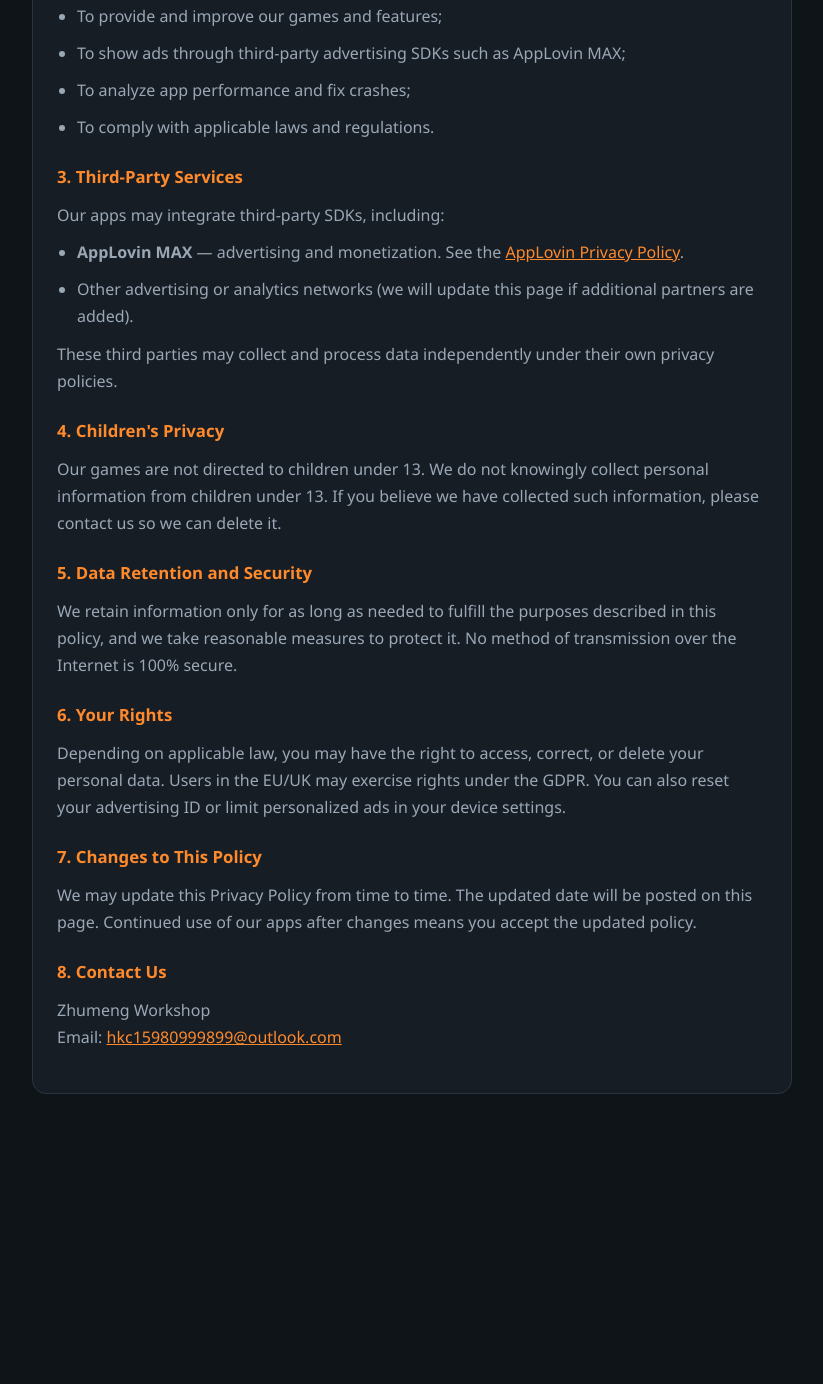
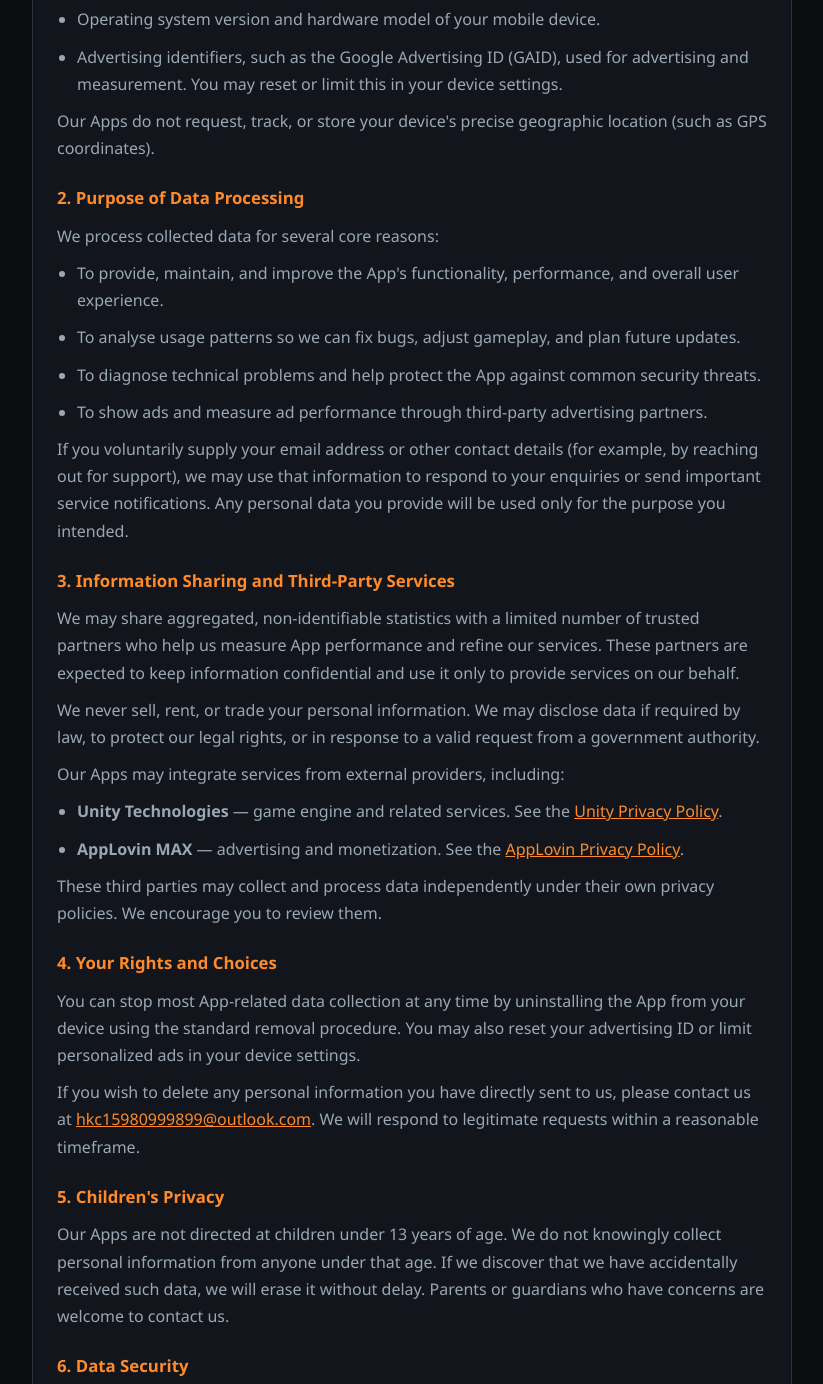
Before and after one commit to HKCMADAO/HKCMADAO.github.io, a plain HTML site: page privacy.html in a window 1280 px wide. Shown: the part 623-2007 px from the top of the page, without its empty margins (228-1051 px from the left). Before the commit the page ends 1773 px from the top, so only its background shows below. Drawn offline with Linux system fonts and the light colour scheme.

Commit message:
Rewrite privacy policy from studio template with AppLovin disclosure

```diff
--- a/privacy.html
+++ b/privacy.html
@@ -6,8 +6,8 @@
   <title>Privacy Policy | Zhumeng Workshop</title>
   <style>
     :root {
-      --bg: #0f1419;
-      --panel: #171d25;
+      --bg: #0b0d10;
+      --panel: #12161c;
       --text: #e8edf2;
       --muted: #9aa7b5;
       --accent: #ff8a2b;
@@ -66,68 +66,120 @@
     <p class="updated">Last updated: September 1, 2026</p>
 
     <p>
-      Zhumeng Workshop ("we", "us", or "our") is an early-stage mobile game publishing studio.
-      This Privacy Policy explains how we collect, use, and protect information
-      in connection with our mobile games and related services.
+      This Privacy Policy explains how Zhumeng Workshop ("we," "our," or "the Developer")
+      handles your information when you use our mobile applications, including
+      "Repo Game: Haul N Escape" (each, an "App").
     </p>
 
-    <h2>1. Information We Collect</h2>
+    <h2>1. Data We Collect During Use</h2>
+    <p>
+      When you download, access, and interact with an App, we and our service providers
+      may automatically log certain technical and behavioural information.
+      This data helps the App operate, supports performance monitoring, advertising,
+      and service improvement. The information may include:
+    </p>
     <ul>
-      <li>Device information: device model, operating system version, language, and screen resolution.</li>
-      <li>Advertising identifiers: such as the Google Advertising ID (GAID), used for advertising and measurement (you may reset or limit this in your device settings).</li>
-      <li>App usage data: crash logs, performance data, and game progress (if local or cloud save is used).</li>
-      <li>Network information: IP address (processed by advertising and analytics providers).</li>
+      <li>The Internet Protocol (IP) address assigned to your device, used for network communication and basic diagnostics.</li>
+      <li>Records of in-App activity, including features you use, interaction timestamps, and session duration.</li>
+      <li>The total accumulated time you spend actively using the App.</li>
+      <li>Operating system version and hardware model of your mobile device.</li>
+      <li>Advertising identifiers, such as the Google Advertising ID (GAID), used for advertising and measurement. You may reset or limit this in your device settings.</li>
     </ul>
+    <p>
+      Our Apps do not request, track, or store your device's precise geographic location
+      (such as GPS coordinates).
+    </p>
 
-    <h2>2. How We Use Information</h2>
+    <h2>2. Purpose of Data Processing</h2>
+    <p>We process collected data for several core reasons:</p>
     <ul>
-      <li>To provide and improve our games and features;</li>
-      <li>To show ads through third-party advertising SDKs such as AppLovin MAX;</li>
-      <li>To analyze app performance and fix crashes;</li>
-      <li>To comply with applicable laws and regulations.</li>
+      <li>To provide, maintain, and improve the App's functionality, performance, and overall user experience.</li>
+      <li>To analyse usage patterns so we can fix bugs, adjust gameplay, and plan future updates.</li>
+      <li>To diagnose technical problems and help protect the App against common security threats.</li>
+      <li>To show ads and measure ad performance through third-party advertising partners.</li>
     </ul>
+    <p>
+      If you voluntarily supply your email address or other contact details
+      (for example, by reaching out for support), we may use that information to respond
+      to your enquiries or send important service notifications.
+      Any personal data you provide will be used only for the purpose you intended.
+    </p>
 
-    <h2>3. Third-Party Services</h2>
-    <p>Our apps may integrate third-party SDKs, including:</p>
+    <h2>3. Information Sharing and Third-Party Services</h2>
+    <p>
+      We may share aggregated, non-identifiable statistics with a limited number of
+      trusted partners who help us measure App performance and refine our services.
+      These partners are expected to keep information confidential and use it only
+      to provide services on our behalf.
+    </p>
+    <p>
+      We never sell, rent, or trade your personal information.
+      We may disclose data if required by law, to protect our legal rights,
+      or in response to a valid request from a government authority.
+    </p>
+    <p>
+      Our Apps may integrate services from external providers, including:
+    </p>
     <ul>
-      <li><strong>AppLovin MAX</strong> — advertising and monetization. See the <a href="https://www.applovin.com/privacy/" target="_blank" rel="noopener">AppLovin Privacy Policy</a>.</li>
-      <li>Other advertising or analytics networks (we will update this page if additional partners are added).</li>
+      <li>
+        <strong>Unity Technologies</strong> — game engine and related services.
+        See the <a href="https://unity.com/legal/privacy-policy" target="_blank" rel="noopener">Unity Privacy Policy</a>.
+      </li>
+      <li>
+        <strong>AppLovin MAX</strong> — advertising and monetization.
+        See the <a href="https://www.applovin.com/privacy/" target="_blank" rel="noopener">AppLovin Privacy Policy</a>.
+      </li>
     </ul>
     <p>
       These third parties may collect and process data independently under their own privacy policies.
+      We encourage you to review them.
     </p>
 
-    <h2>4. Children's Privacy</h2>
+    <h2>4. Your Rights and Choices</h2>
     <p>
-      Our games are not directed to children under 13.
-      We do not knowingly collect personal information from children under 13.
-      If you believe we have collected such information, please contact us so we can delete it.
+      You can stop most App-related data collection at any time by uninstalling the App
+      from your device using the standard removal procedure.
+      You may also reset your advertising ID or limit personalized ads in your device settings.
+    </p>
+    <p>
+      If you wish to delete any personal information you have directly sent to us,
+      please contact us at
+      <a href="mailto:hkc15980999899@outlook.com">hkc15980999899@outlook.com</a>.
+      We will respond to legitimate requests within a reasonable timeframe.
     </p>
 
-    <h2>5. Data Retention and Security</h2>
+    <h2>5. Children's Privacy</h2>
     <p>
-      We retain information only for as long as needed to fulfill the purposes described in this policy,
-      and we take reasonable measures to protect it. No method of transmission over the Internet is 100% secure.
+      Our Apps are not directed at children under 13 years of age.
+      We do not knowingly collect personal information from anyone under that age.
+      If we discover that we have accidentally received such data, we will erase it without delay.
+      Parents or guardians who have concerns are welcome to contact us.
     </p>
 
-    <h2>6. Your Rights</h2>
+    <h2>6. Data Security</h2>
     <p>
-      Depending on applicable law, you may have the right to access, correct, or delete your personal data.
-      Users in the EU/UK may exercise rights under the GDPR.
-      You can also reset your advertising ID or limit personalized ads in your device settings.
+      We apply reasonable administrative, technical, and physical safeguards designed
+      to protect your information from unauthorised access, loss, or misuse.
+      However, no method of electronic transmission or storage is completely secure.
     </p>
 
-    <h2>7. Changes to This Policy</h2>
+    <h2>7. Changes to This Privacy Policy</h2>
     <p>
-      We may update this Privacy Policy from time to time.
-      The updated date will be posted on this page.
-      Continued use of our apps after changes means you accept the updated policy.
+      We may update this Privacy Policy occasionally.
+      When we do, we will post the revised version on this page with an updated date.
+      Your continued use of an App after any changes signifies your acceptance of the updated terms.
     </p>
 
-    <h2>8. Contact Us</h2>
+    <h2>8. Your Agreement</h2>
     <p>
-      Zhumeng Workshop<br>
-      Email: <a href="mailto:hkc15980999899@outlook.com">hkc15980999899@outlook.com</a>
+      By downloading and using an App, you confirm that you have read this Privacy Policy
+      and agree to the collection and use of your information as described.
+    </p>
+
+    <h2>9. Contact Us</h2>
+    <p>
+      If you have any questions about this Privacy Policy, please contact Zhumeng Workshop at:<br>
+      <a href="mailto:hkc15980999899@outlook.com">hkc15980999899@outlook.com</a>
     </p>
   </main>
 </body>
```
